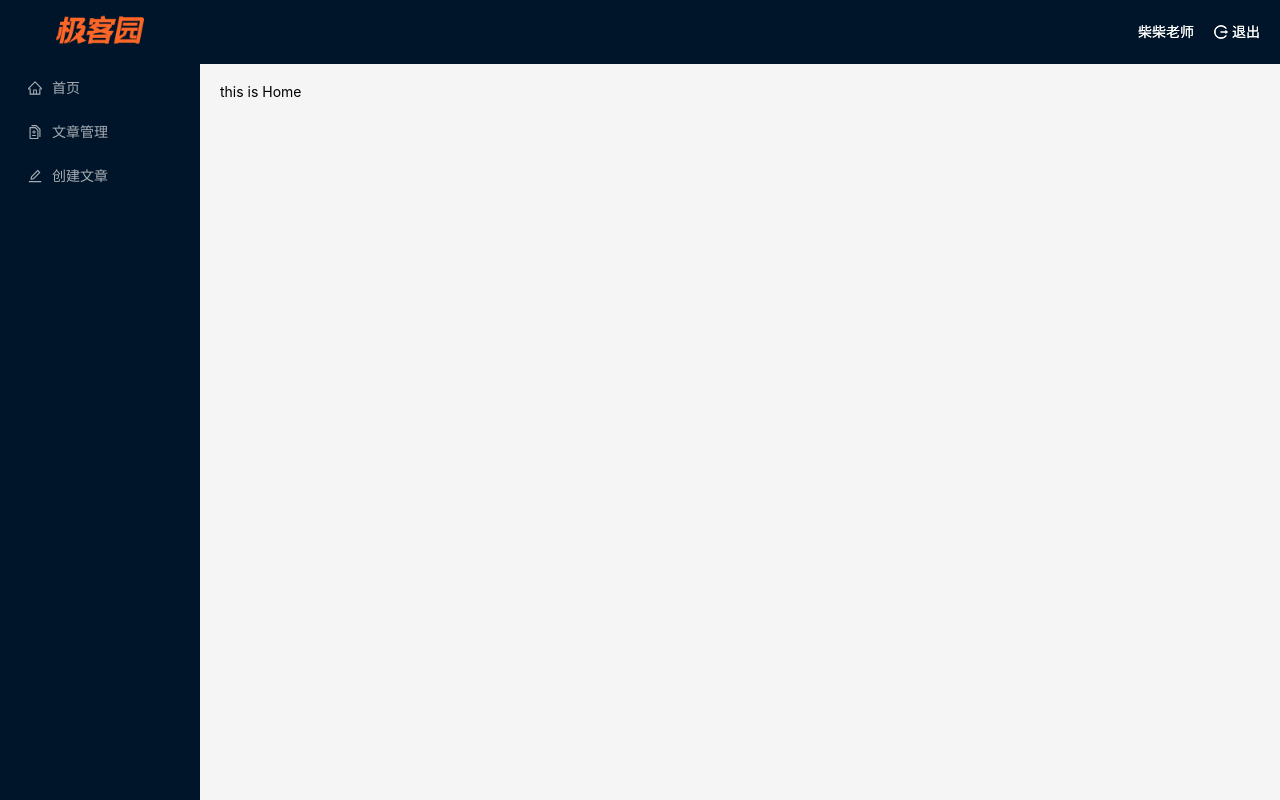
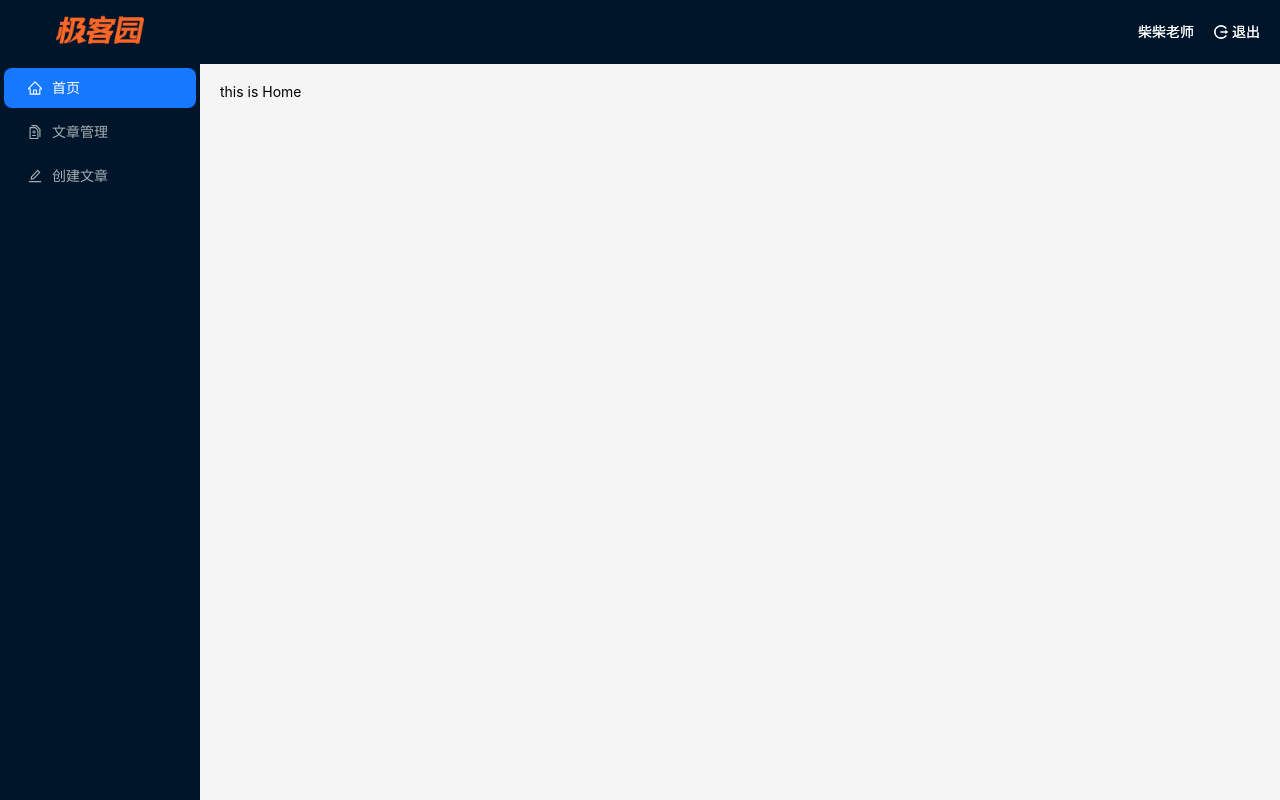
Before and after one commit to hxrushing/chx, a React (Create React App) app: page / in a window 1280 px wide. Shown: the top 800 px of the page. Built offline with nearby package versions, Linux system fonts and the light colour scheme.

Commit message:
根据路由路径高亮菜单

```diff
--- a/src/pages/layout/index.js
+++ b/src/pages/layout/index.js
@@ -6,7 +6,7 @@ import {
   LogoutOutlined,
 } from '@ant-design/icons'
 import './index.scss'
-import { Outlet, useNavigate } from 'react-router-dom'
+import { Outlet, useLocation, useNavigate } from 'react-router-dom'
 
 const { Header, Sider } = Layout
 
@@ -34,6 +34,8 @@ const GeekLayout = () => {
     const path = route.key
     navigate(path)
   }
+  const location = useLocation()
+  const selectedkey = location.pathname
   return (
     <Layout>
       <Header className="header">
@@ -52,7 +54,7 @@ const GeekLayout = () => {
           <Menu
             mode="inline"
             theme="dark"
-            defaultSelectedKeys={['1']}
+            defaultSelectedKeys={selectedkey}
             onClick={onMenuClick}
             items={items}
             style={{ height: '100%', borderRight: 0 }}></Menu>
```
